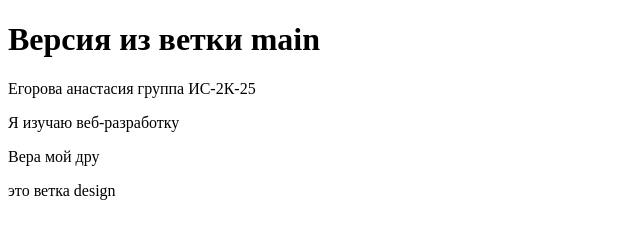
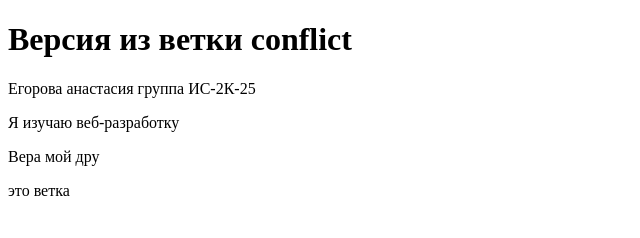
Before and after one commit to ta0-Yan-9/uchebnay-prictica2, a plain HTML site: page index.html in a window 1280 px wide. Shown: the whole page, without its empty margins (0-640 px from the left). Drawn offline with Linux system fonts and the light colour scheme.

Commit message:
Change h1 in branch

```diff
--- a/index.html
+++ b/index.html
@@ -7,9 +7,10 @@
 </head>
 <body>
     <h1>Версия из
-        ветки main</h1>
+        ветки conflict
+</h1>
     <p>Егорова анастасия группа ИС-2К-25</p>
     <p>Я изучаю веб-разработку</p>
     <p>Вера мой дру</p>
-    <p>это ветка design</p>
+    <p>это ветка </p>
 </body>
```
